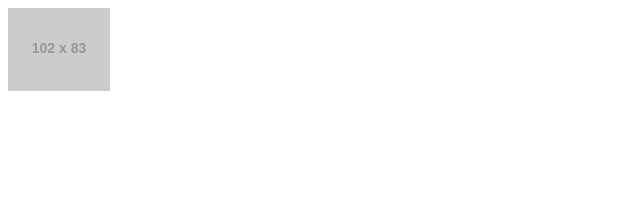
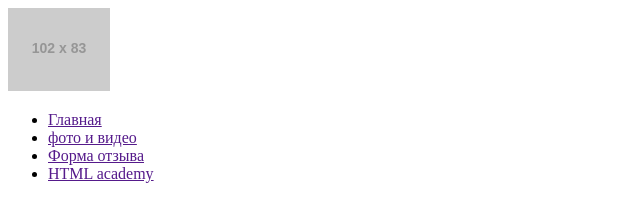
Before and after one commit to iegorov/298183-sedona, a website: page index.html in a window 1280 px wide. Shown: the whole page, without its empty margins (0-640 px from the left). Drawn offline with Linux system fonts and the light colour scheme; placeholder pictures from the web are drawn by us.

Commit message:
module2-task1: Add .main-nav to index.html.

```diff
--- a/index.html
+++ b/index.html
@@ -6,9 +6,18 @@
   </head>
   <body>
     <header class="page-header">
-      <div class="page-header__logo">
+      <a href="#" class="page-header__logo">
         <img src="http://placehold.it/102x83" width="102" height="83" alt="City of Sedona" />
-      </div>
+      </a>
+      <nav class="main-nav">
+        <a href="" class="main-nav__toggle"></a>
+        <ul class="main-nav__list">
+          <li class="main-nav__item"><a href="">Главная</a></li>
+          <li class="main-nav__item"><a href="">фото и видео</a></li>
+          <li class="main-nav__item"><a href="">Форма отзыва</a></li>
+          <li class="main-nav__item"><a href="">HTML academy</a></li>
+        </ul>
+      </nav>
     </header>
   </body>
 </html>
```
